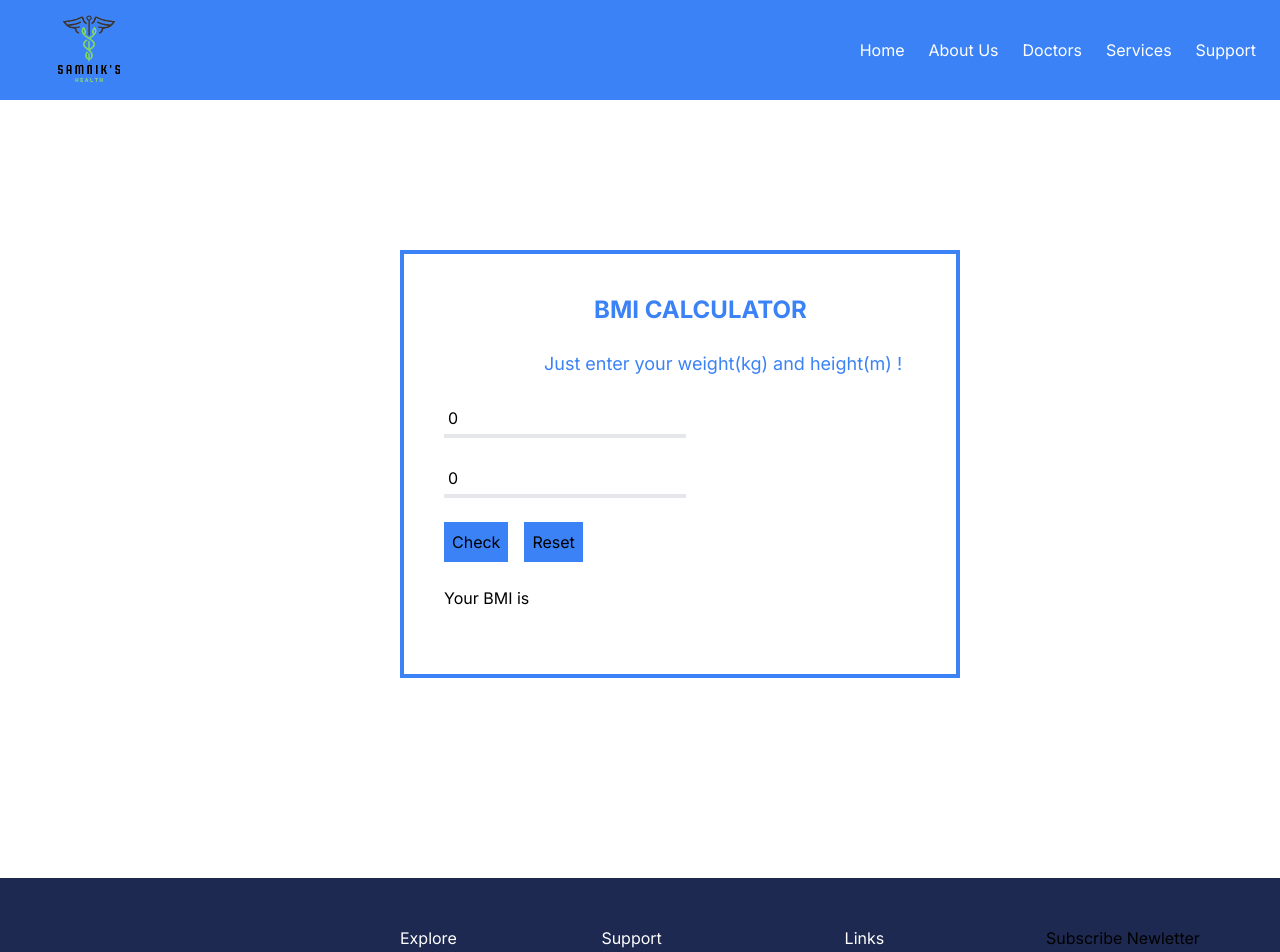
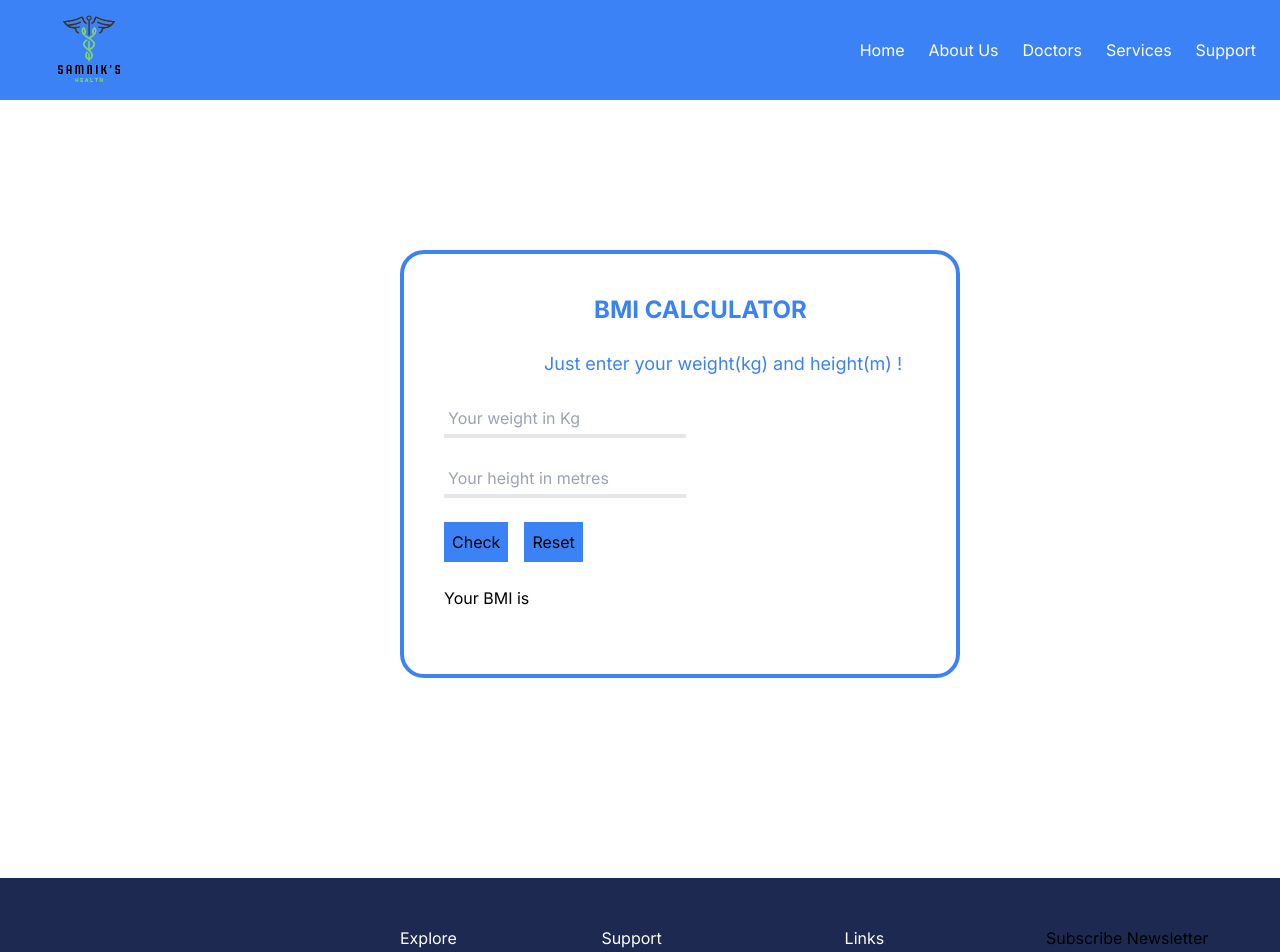
Before and after one commit to samiat21/capstone-project, a Next.js app: page /bmi in a window 1280 px wide. Shown: the top 952 px of the page. Built offline with nearby package versions, Linux system fonts and the light colour scheme.

Commit message:
feat:completed project

```diff
--- a/src/app/Components/Footer.jsx
+++ b/src/app/Components/Footer.jsx
@@ -35,7 +35,7 @@ export default function Footer() {
         </div>
 
         <div className="pt-12 flex-col">
-          <p>Subscribe Newletter</p>
+          <p>Subscribe Newsletter</p>
           <div className=''>
             <div className="">
         <div className=""><input type="email" name="email" id="email" placeholder='Enter Your Email' className='bg-inherit border-b-2 pt-6 pb-2' /></div>
--- a/src/app/bmi/page.jsx
+++ b/src/app/bmi/page.jsx
@@ -3,8 +3,8 @@ import React, { useState } from 'react'
 
 
 export default function Bmi() {
-    const [weight, setWeight] = useState(0)
-    const [height, setHeight] = useState(0)
+    const [weight, setWeight] = useState('')
+    const [height, setHeight] = useState('')
     const [bmi, setBmi] = useState('')
     const [message, setMessage] = useState('')
 
@@ -26,10 +26,10 @@ export default function Bmi() {
            if (bmi >= 30) {
             setMessage ("You are obese!")
         }
-        else if (bmi >= 25 || bmi <=29.9) {
+        else if (bmi >= 25 || bmi == 29.9) {
             setMessage ("You are overweight!")
          }
-         else if (bmi >= 18.5 || bmi >= 24.9) {
+         else if (bmi >= 18.5 || bmi == 24.9) {
             setMessage ("You have a normal weight!")
          }
          else{
@@ -46,7 +46,7 @@ export default function Bmi() {
 
     return (
         <div>
-            <div className="mt-[250px] md:ml-[400px] sm:ml-[100px] space-y-6 bg-inherit p-10 w-[50vh] md:w-[70vh] border-4 border-blue-500">
+            <div className="mt-[250px] md:ml-[400px] sm:ml-[100px] space-y-6 bg-inherit p-10 w-[50vh] md:w-[70vh] border-4 rounded-3xl border-blue-500">
            <p className='font-bold text-2xl text-blue-500 md:ml-[150px] sm:ml-[50px] uppercase'>BMI Calculator</p>
            <p className='text-blue-500 text-lg md:ml-[100px] sm:ml-[20px]'> Just enter your weight(kg) and height(m) !</p>
            <form onSubmit={calcBmi}>
```
